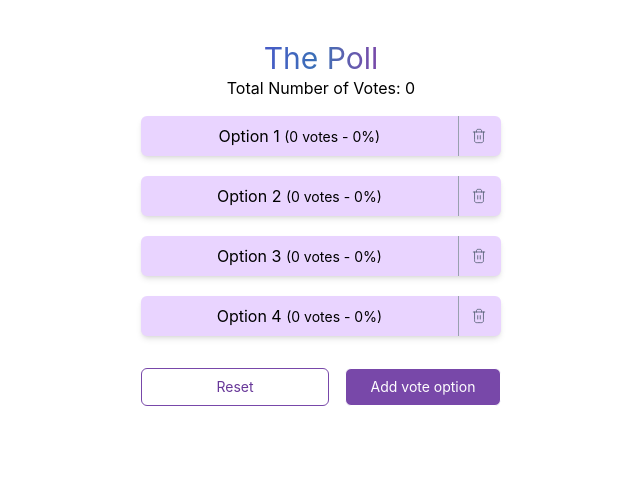
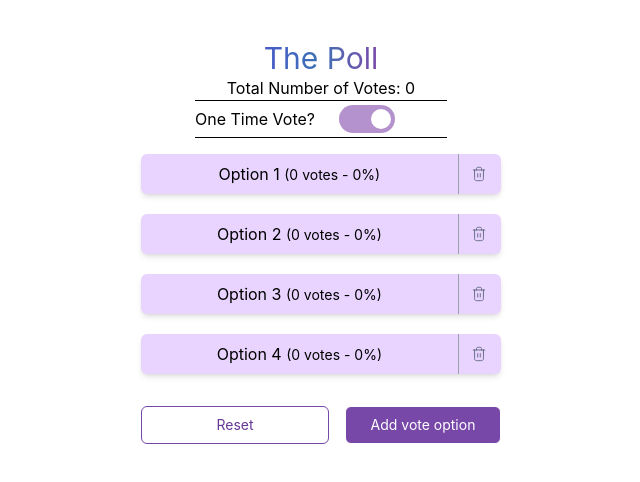
Before and after one commit to chivicoko/vzy-poll, a Vue app: page / in a window 1280 px wide. Shown: the top 482 px of the page, without its empty margins (319-959 px from the left). Built offline with nearby package versions, Linux system fonts and the light colour scheme; the HTML template or start-up script is replaced by a standard one.

Commit message:
Update vote frequency

```diff
--- a/src/stores/voter.ts
+++ b/src/stores/voter.ts
@@ -12,6 +12,7 @@ export const useVoterStore = defineStore('voter', () => {
   const voteOption = ref('');
   const error = ref('');
   const isVoteFormOpen = ref(false);
+  const oneTime = ref(false);
 
   const totalVotes = computed(() => voteOptions.value.reduce((total, option) => total + option.count, 0));
 
@@ -19,8 +20,13 @@ export const useVoterStore = defineStore('voter', () => {
     const voteOption = voteOptions.value.find(voteItem => voteItem.id === id);
 
     if (voteOption) {
+      if (oneTime.value && voteOption.count === 1) {
+        // console.log(voteOption.count);
+        // console.log(oneTime.value);
+        return;
+      }
+
       voteOption.count++;
-
       voteOptions.value.forEach(option => {
         option.percentageValue = parseFloat(((option.count / totalVotes.value) * 100).toFixed(2));
       });
@@ -65,5 +71,14 @@ export const useVoterStore = defineStore('voter', () => {
     ]
   }
 
-  return { handleVote, voteOptions, totalVotes, voteOption, error, isVoteFormOpen, handleSubmit, toggleVoteForm, removeVoteOption, $reset }
+  const toggleOptionClickability = () => {
+    if (!oneTime.value) {
+      $reset();
+      oneTime.value = !oneTime.value
+    } else {
+      oneTime.value = !oneTime.value
+    }
+  };
+
+  return { handleVote, voteOptions, oneTime, totalVotes, voteOption, error, isVoteFormOpen, toggleOptionClickability, handleSubmit, toggleVoteForm, removeVoteOption, $reset }
 })
--- a/src/views/HomeView.vue
+++ b/src/views/HomeView.vue
@@ -6,8 +6,8 @@
 
   const voteStore = useVoterStore();
 
-  const { totalVotes, isVoteFormOpen } = storeToRefs(voteStore);
-  const { toggleVoteForm, $reset } = voteStore;
+  const { totalVotes, isVoteFormOpen, oneTime } = storeToRefs(voteStore);
+  const { toggleOptionClickability, toggleVoteForm, $reset } = voteStore;
 </script>
 
 <template>
@@ -19,13 +19,20 @@
           The Poll
         </h1>
         <p>Total Number of Votes: <strong>{{ totalVotes }}</strong></p>
+        <div class="flex items-center gap-6 border-y py-1 w-[70%]">
+          <p>One Time Vote? </p>
+          <button @click="toggleOptionClickability" :class="`${!oneTime ? 'opacity-50 grayscale-50' : 'opacity-100 grayscale-0'} flex items-center gap-2 cursor-pointer bg-purple-600 py-[4px] px-1 rounded-full`">
+            <span :class="`${oneTime ? 'bg-white text-purple-700' : 'bg-transparent text-white'} rounded-full p-1 size-5`"></span>
+            <span :class="`${!oneTime ? 'bg-white text-purple-700' : 'bg-transparent text-white'} rounded-full p-1 size-5`"></span>
+          </button>
+        </div>
       </div>
       <div class="w-full flex flex-col gap-5">
         <VoteOptionBar />
       </div>
 
       <div class="pt-8 flex items-center gap-1 md:gap-4 w-full">
-        <button @click="$reset" class="rounded-md border border-[#7848a9] hover:border-transparent bg-transparent hover:bg-[#7848a9] text-[#683899] hover:text-white text-sm flex-1 px-6 py-2 cursor-pointer">
+        <button @click="$reset" class="rounded-md border border-[#7848a9] hover:border-transparent bg-transparent hover:bg-[#7848a9] text-[#683899] hover:text-white flex-1 px-6 py-2 cursor-pointer text-sm">
           Reset
         </button>
         <button @click="toggleVoteForm" :disabled="isVoteFormOpen === true" :class="`${isVoteFormOpen ? 'cursor-not-allowed opacity-50 grayscale-50' : 'cursor-pointer opacity-100 grayscale-0'} rounded-md bg-[#7848a9] hover:bg-[#9248a9] text-sm text-white flex-1 border whitespace-nowrap px-2 py-2`">
```
